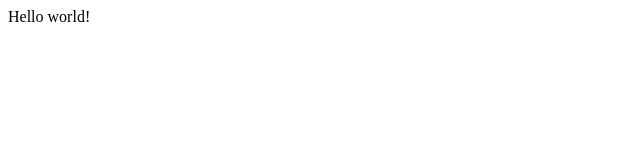
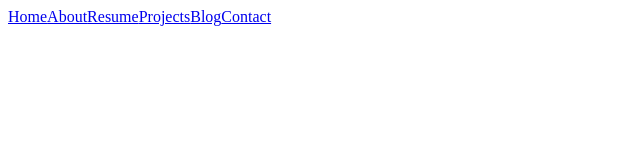
Before and after one commit to leira-sanchez/gatsby-hello-world, a Gatsby site: page / in a window 1280 px wide. Shown: the whole page, without its empty margins (0-640 px from the left). Built offline with nearby package versions, Linux system fonts and the light colour scheme; Gatsby itself is replaced by a stand-in of ours.

Commit message:
nothing works

```diff
--- a/package.json
+++ b/package.json
@@ -16,7 +16,8 @@
   "dependencies": {
     "gatsby": "^2.24.54",
     "react": "^16.12.0",
-    "react-dom": "^16.12.0"
+    "react-dom": "^16.12.0",
+    "styled-components": "^5.2.0"
   },
   "devDependencies": {
     "prettier": "2.1.1"
--- /dev/null
+++ b/src/pages/components/Header.js
@@ -0,0 +1,20 @@
+import React from 'react';
+// import styled from 'styled-components';
+import { Link } from 'gatsby';
+
+const Header = () => {
+    return (
+        <header>
+            <nav>
+                <Link to="/">Home</Link>
+                <Link to="/about">About</Link>
+                <Link to="/resume">Resume</Link>
+                <Link to="/projects">Projects</Link>
+                <Link to="/blog">Blog</Link>
+                <Link to="/contact">Contact</Link>
+            </nav>
+        </header>
+    )
+}
+
+export default Header;
--- a/src/pages/index.js
+++ b/src/pages/index.js
@@ -1,5 +1,10 @@
 import React from "react"
+import Header from './components/Header';
 
-export default function Home() {
-  return <div>Hello world!</div>
+const Home = () => {
+  return (
+    <Header />
+  )
 }
+
+export default Home;
```
Also changed, not shown: 1 other file.
